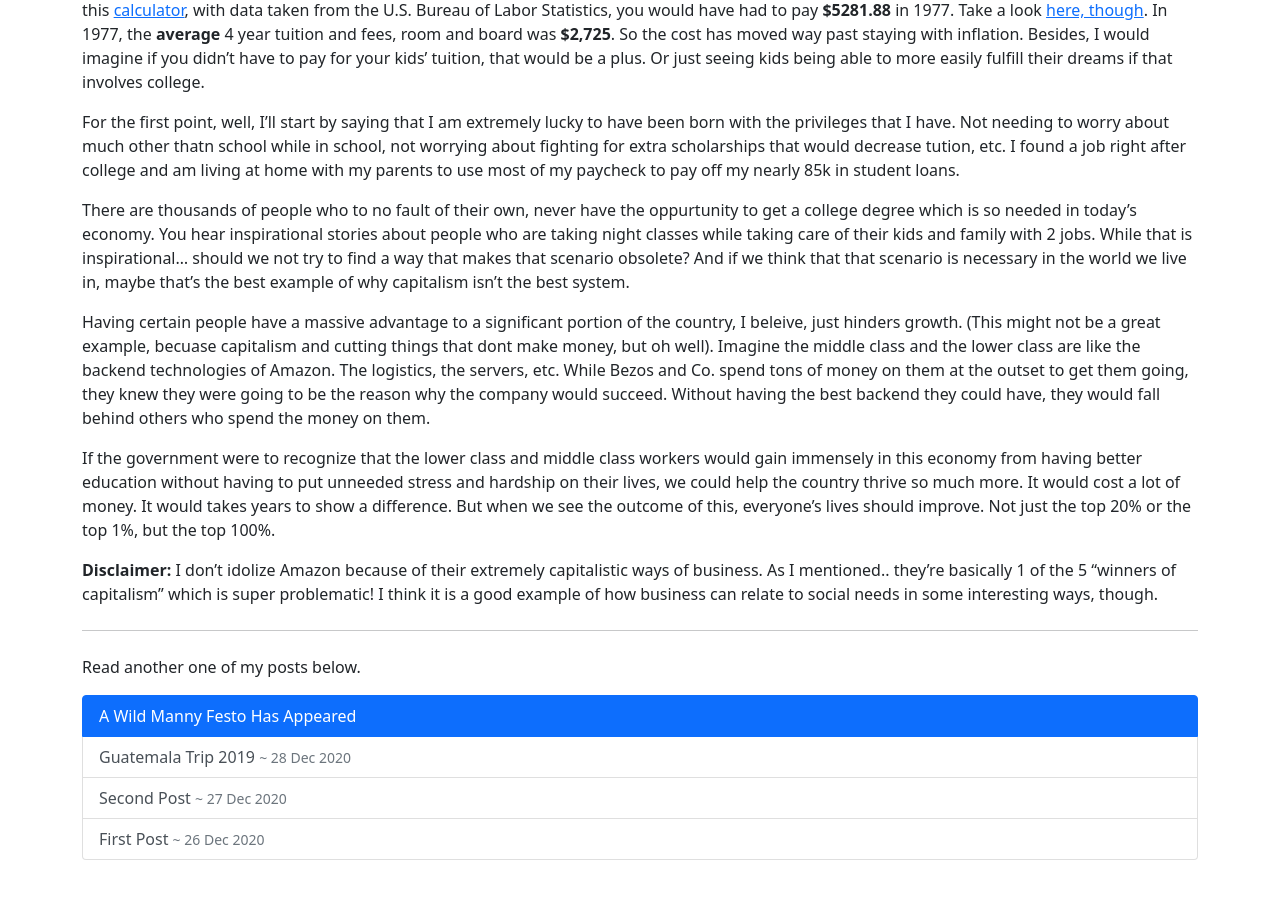
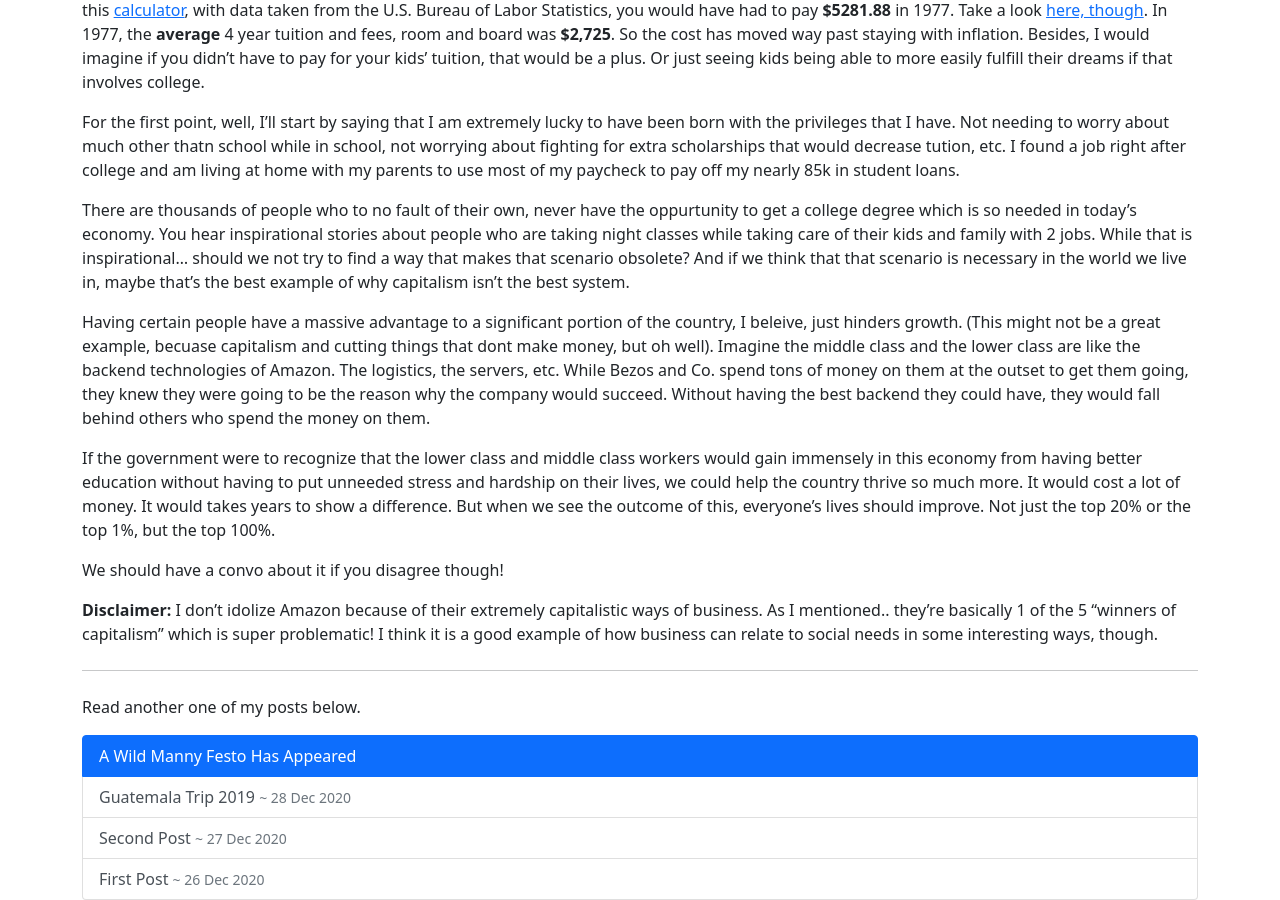
Before and after one commit to andrewp24/andrewp24.github.io, a Jekyll site: the page built from _posts/2021-01-09-a-wild-manny-festo-has-appeared.md, in a window 1280 px wide and 900 px high, scrolled down 1777 px. Built offline with Jekyll 4.4.1, drawn with Linux system fonts in a browser that asks for light colours; before the commit the page ends 2637 px from its top, so only the background shows below that.

Commit message:
Update 2021-01-09-a-wild-manny-festo-has-appeared.md

```diff
--- a/_posts/2021-01-09-a-wild-manny-festo-has-appeared.md
+++ b/_posts/2021-01-09-a-wild-manny-festo-has-appeared.md
@@ -41,5 +41,6 @@ Having certain people have a massive advantage to a significant portion of the c
 
 If the government were to recognize that the lower class and middle class workers would gain immensely in this economy from having better education without having to put unneeded stress and hardship on their lives, we could help the country thrive so much more. It would cost a lot of money. It would takes years to show a difference. But when we see the outcome of this, everyone's lives should improve. Not just the top 20% or the top 1%, but the top 100%.
 
+We should have a convo about it if you disagree though!
 
 **Disclaimer:** I don't idolize Amazon because of their extremely capitalistic ways of business. As I mentioned.. they're basically 1 of the 5 "winners of capitalism" which is super problematic! I think it is a good example of how business can relate to social needs in some interesting ways, though.
```
